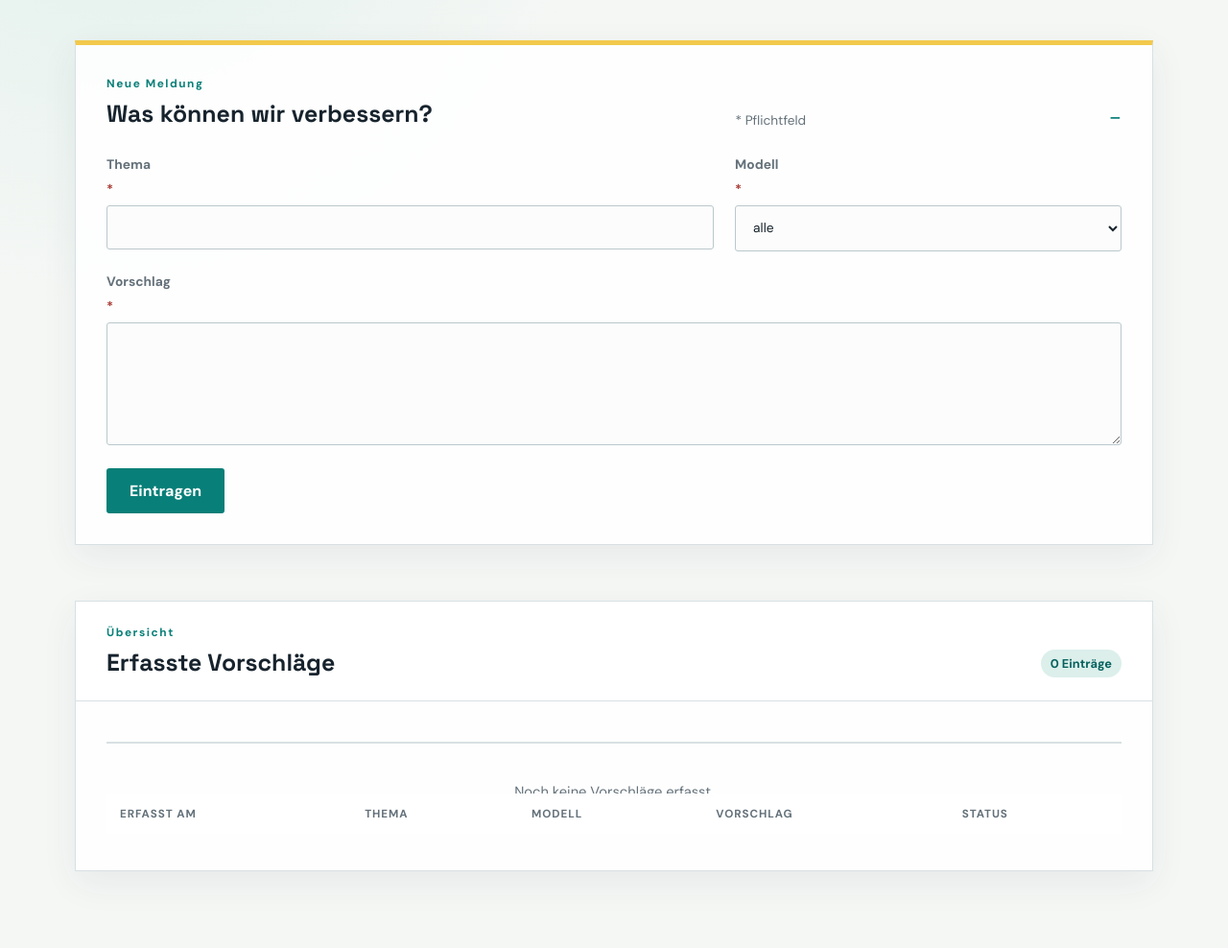
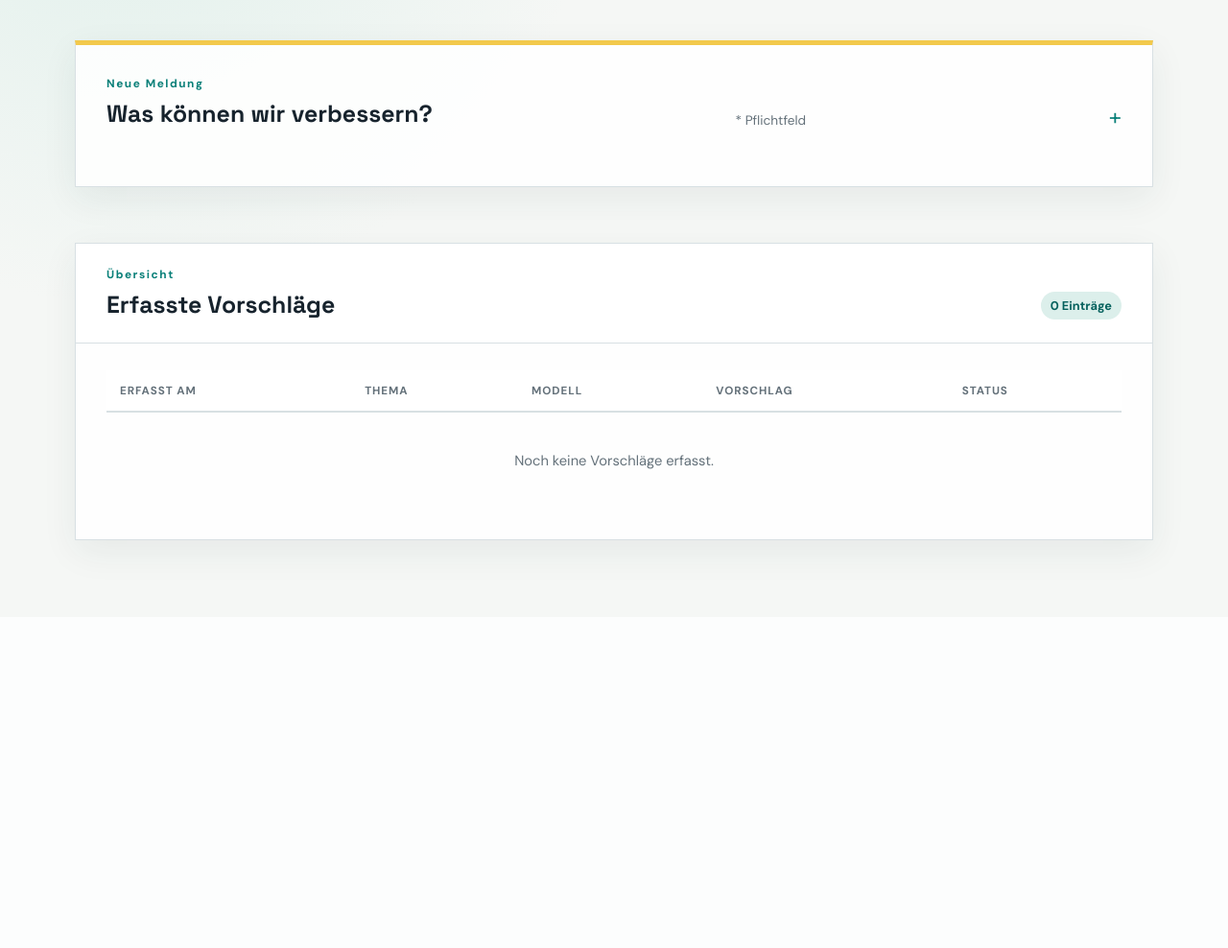
Before and after one commit to synb10se/lpmff, a PHP site: page / in a window 1280 px wide. Shown: the part 179-1167 px from the top of the page at 96% size. After the commit the page ends 762 px from the top, so only its background shows below. Run offline with PHP 8.4, Linux system fonts and the light colour scheme.

Commit message:
weitere Tabellenfehler ausmerzen

```diff
--- a/sfi_LeapOS/admin/index.php
+++ b/sfi_LeapOS/admin/index.php
@@ -129,7 +129,7 @@ $suggestions = loadSuggestions();
   <link rel="stylesheet" href="../style.css">
   <style>
     .admin-panel { margin-bottom: 34px; padding: 22px; background: #e8f2ef; border: 1px solid #c6dfd9; }
-    .page-title-nowrap { white-space: nowrap; font-size: clamp(2rem, 4.4vw, 4rem); }.admin-actions { display: grid; gap: 18px; }.edit-fields { display: grid; grid-template-columns: 1.1fr .7fr 2fr; gap: 14px; }.edit-fields label { min-width: 0; }.edit-suggestion { min-width: 0; }.edit-fields input, .edit-fields select, .edit-fields textarea { padding: 10px 12px; }.edit-fields textarea { min-height: 44px; resize: vertical; }.action-row { display: flex; align-items: end; gap: 10px; flex-wrap: wrap; }.action-row label { min-width: 180px; }.action-row .select-all { min-width: auto; flex-direction: row; align-items: center; gap: 8px; }.action-row .select-all input { width: 18px; height: 18px; }.action-row select { background: #fff; }.small-button { padding: 10px 14px; color: #fff; background: var(--teal); }.small-button:disabled { cursor: not-allowed; opacity: .45; }.danger-button { color: var(--red); border: 1px solid #e6b5b0; background: #fff; }.secondary-button { color: var(--ink); background: #dce4e5; }.selection-help { margin: 14px 0 0; color: var(--muted); font-size: .85rem; }.check-cell { text-align: center; }.check-cell input { min-width: auto; width: 18px; height: 18px; }.admin-table td { vertical-align: top; }.admin-table thead th { top: 100px; }
+    .page-title-nowrap { white-space: nowrap; font-size: clamp(2rem, 4.4vw, 4rem); }.admin-actions { display: grid; gap: 18px; }.edit-fields { display: grid; grid-template-columns: 1.1fr .7fr 2fr; gap: 14px; }.edit-fields label { min-width: 0; }.edit-suggestion { min-width: 0; }.edit-fields input, .edit-fields select, .edit-fields textarea { padding: 10px 12px; }.edit-fields textarea { min-height: 44px; resize: vertical; }.action-row { display: flex; align-items: end; gap: 10px; flex-wrap: wrap; }.action-row label { min-width: 180px; }.action-row .select-all { min-width: auto; flex-direction: row; align-items: center; gap: 8px; }.action-row .select-all input { width: 18px; height: 18px; }.action-row select { background: #fff; }.small-button { padding: 10px 14px; color: #fff; background: var(--teal); }.small-button:disabled { cursor: not-allowed; opacity: .45; }.danger-button { color: var(--red); border: 1px solid #e6b5b0; background: #fff; }.secondary-button { color: var(--ink); background: #dce4e5; }.selection-help { margin: 14px 0 0; color: var(--muted); font-size: .85rem; }.check-cell { text-align: center; }.check-cell input { min-width: auto; width: 18px; height: 18px; }.admin-table td { vertical-align: top; }
     @media (max-width: 800px) { .edit-fields { grid-template-columns: 1fr; }.edit-suggestion { grid-column: auto; } }
     @media (max-width: 700px) { .admin-table td { display: block; }.admin-table td::before { display: block; }.check-cell { display: block; }.action-row { align-items: stretch; flex-direction: column; }.action-row label, .action-row button { width: 100%; } }
   </style>
--- a/sfi_LeapOS/export/index.php
+++ b/sfi_LeapOS/export/index.php
@@ -295,7 +295,7 @@ $items = array_values(array_filter(loadSuggestions(), static fn (array $item): b
 ?>
 <!DOCTYPE html>
 <html lang="de">
-<head><meta charset="UTF-8"><meta name="viewport" content="width=device-width, initial-scale=1"><title>Geprüfte Vorschläge exportieren</title><link rel="stylesheet" href="../style.css"><style>.export-actions{display:flex;align-items:end;gap:12px;flex-wrap:wrap}.export-actions label{min-width:180px}.export-actions select{background:#fff}.select-all{display:flex;align-items:center;gap:8px;color:var(--muted);font-size:.86rem;font-weight:700}.select-all input,.check-cell input{width:18px;height:18px}.export-note{margin:0 0 20px;color:var(--muted)}.export-heading{white-space:nowrap;font-size:clamp(2rem,4.4vw,4rem)}.export-links{display:flex;gap:32px;flex-wrap:wrap}.export-links .admin-link{margin:0}.export-table-section thead th{top:130px}@media(max-width:700px){.export-actions{align-items:stretch;flex-direction:column}.export-actions button{width:100%}.export-heading{font-size:2rem}}</style></head>
+<head><meta charset="UTF-8"><meta name="viewport" content="width=device-width, initial-scale=1"><title>Geprüfte Vorschläge exportieren</title><link rel="stylesheet" href="../style.css"><style>.export-actions{display:flex;align-items:end;gap:12px;flex-wrap:wrap}.export-actions label{min-width:180px}.export-actions select{background:#fff}.select-all{display:flex;align-items:center;gap:8px;color:var(--muted);font-size:.86rem;font-weight:700}.select-all input,.check-cell input{width:18px;height:18px}.export-note{margin:0 0 20px;color:var(--muted)}.export-heading{white-space:nowrap;font-size:clamp(2rem,4.4vw,4rem)}.export-links{display:flex;gap:32px;flex-wrap:wrap}.export-links .admin-link{margin:0}.export-table-section thead th{top:0}@media(max-width:700px){.export-actions{align-items:stretch;flex-direction:column}.export-actions button{width:100%}.export-heading{font-size:2rem}}</style></head>
 <body><main class="page-shell">
     <header class="page-header"><div><p class="eyebrow">Geschützter Export</p><h1 class="export-heading">Geprüfte Vorschläge</h1><p class="intro">Deutsche Vorschläge werden für die externe Verwendung ins Englische übersetzt.</p></div><div class="area-links"><a class="admin-link" href="../admin/">Vorschläge bearbeiten</a><a class="admin-link" href="../">Erfassung</a></div></header>
     <section class="admin-panel"><p class="export-note">Einzelne Einträge oder alle geprüften Einträge auswählen und anschließend ein Exportformat wählen.</p><form class="export-actions" method="post"><label class="select-all"><input id="select-all" type="checkbox"> Alle auswählen</label><button class="small-button" name="action" value="csv" type="submit">CSV exportieren</button><button class="small-button" name="action" value="excel" type="submit">Excel exportieren</button>
--- a/sfi_LeapOS/index.php
+++ b/sfi_LeapOS/index.php
@@ -68,7 +68,7 @@ $suggestions = array_reverse(loadSuggestions());
     <?php if ($error !== null): ?><p class="message error"><?= e($error) ?></p><?php endif; ?>
     <?php if ($notice !== null): ?><p class="message success"><?= e($notice) ?></p><?php endif; ?>
 
-    <details class="form-panel form-collapsible" open>
+    <details class="form-panel form-collapsible">
       <summary class="section-heading">
         <div>
           <p class="eyebrow">Neue Meldung</p>
--- a/sfi_LeapOS/style.css
+++ b/sfi_LeapOS/style.css
@@ -22,7 +22,7 @@ h2 { font-size: 1.55rem; }
 .form-collapsible > form { margin-top: 28px; }
 .table-section { padding: 32px; }
 .section-heading { margin-bottom: 28px; }
-.table-section > .section-heading { position: sticky; top: 0; z-index: 3; margin: -32px -32px 0; padding: 24px 32px; background: rgba(255,255,255,.98); border-bottom: 1px solid var(--line); }
+.table-section > .section-heading { margin: -32px -32px 28px; padding: 24px 32px; background: rgba(255,255,255,.98); border-bottom: 1px solid var(--line); }
 .required-note { color: var(--muted); font-size: .85rem; }
 .form-grid { display: grid; grid-template-columns: 1.1fr .7fr; gap: 22px; }
 label { display: flex; flex-direction: column; gap: 8px; color: var(--muted); font-size: .86rem; font-weight: 700; }
@@ -41,7 +41,8 @@ textarea { min-height: 128px; resize: vertical; }
 .table-wrap { overflow-x: auto; }
 table { width: 100%; border-collapse: collapse; font-size: .92rem; }
 th { padding: 13px 14px; color: var(--muted); border-bottom: 2px solid var(--line); text-align: left; font-size: .73rem; letter-spacing: .08em; text-transform: uppercase; white-space: nowrap; }
-.table-section thead th { position: sticky; top: 96px; z-index: 2; background: rgba(255,255,255,.98); }
+.table-wrap { max-height: 62vh; overflow: auto; }
+.table-section thead th { position: sticky; top: 0; z-index: 2; background: rgba(255,255,255,.98); }
 td { padding: 17px 14px; border-bottom: 1px solid var(--line); vertical-align: top; }
 tr:last-child td { border-bottom: 0; }.suggestion-cell { min-width: 280px; line-height: 1.5; }.model-tag { padding: 4px 8px; color: var(--teal-dark); background: #e4f1ee; border-radius: 2px; font-weight: 700; font-size: .78rem; }.status { padding: 5px 9px; border-radius: 2px; color: #4e5a60; background: #e7ebec; font-size: .78rem; font-weight: 700; }.status-erfasst { color: #76570a; background: #fff1ba; }.status-versendet, .status-bestätigt { color: #12605b; background: #d5eee8; }.status-abgelehnt { color: #8e302b; background: #f8deda; }.status-angekündigt { color: #4e4783; background: #e7e4f6; }.status-verfügbar { color: #24623b; background: #dcefdc; }.empty-state { padding: 40px 14px; color: var(--muted); text-align: center; }
-@media (max-width: 700px) { .page-shell { padding: 32px 16px 54px; }.page-header, .section-heading { align-items: flex-start; flex-direction: column; }.page-header { gap: 22px; margin-bottom: 32px; }.form-panel, .table-section { padding: 22px 18px; }.form-collapsible > summary { flex-direction: row; align-items: flex-start; }.form-collapsible > form { margin-top: 22px; }.form-grid { grid-template-columns: 1fr; gap: 18px; }.wide-field { grid-column: auto; }.table-section > .section-heading { margin: -22px -18px 0; padding: 18px; }.table-section thead th { top: 68px; } table, thead, tbody, tr, td { display: block; } thead { display: none; } tr { padding: 16px 0; border-bottom: 1px solid var(--line); } tr:last-child { border-bottom: 0; } td { display: grid; grid-template-columns: 100px 1fr; gap: 12px; padding: 7px 0; border: 0; } td::before { content: attr(data-label); color: var(--muted); font-size: .73rem; font-weight: 700; text-transform: uppercase; } .empty-state { display: block; } }
+@media (max-width: 700px) { .page-shell { padding: 32px 16px 54px; }.page-header, .section-heading { align-items: flex-start; flex-direction: column; }.page-header { gap: 22px; margin-bottom: 32px; }.form-panel, .table-section { padding: 22px 18px; }.form-collapsible > summary { flex-direction: row; align-items: flex-start; }.form-collapsible > form { margin-top: 22px; }.form-grid { grid-template-columns: 1fr; gap: 18px; }.wide-field { grid-column: auto; }.table-section > .section-heading { margin: -22px -18px 22px; padding: 18px; }.table-wrap { max-height: 62vh; }.table-section thead th { top: 0; } table, thead, tbody, tr, td { display: block; } thead { display: none; } tr { padding: 16px 0; border-bottom: 1px solid var(--line); } tr:last-child { border-bottom: 0; } td { display: grid; grid-template-columns: 100px 1fr; gap: 12px; padding: 7px 0; border: 0; } td::before { content: attr(data-label); color: var(--muted); font-size: .73rem; font-weight: 700; text-transform: uppercase; } .empty-state { display: block; } }
```
